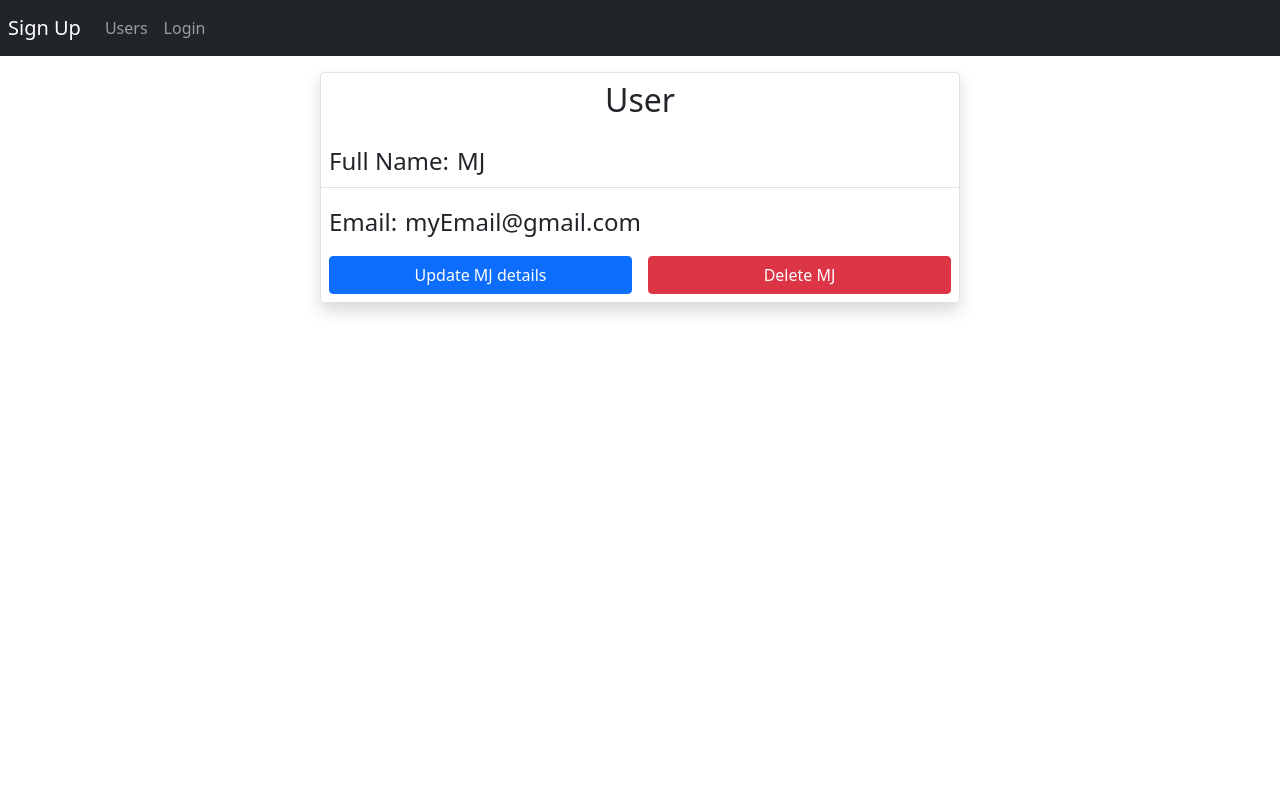
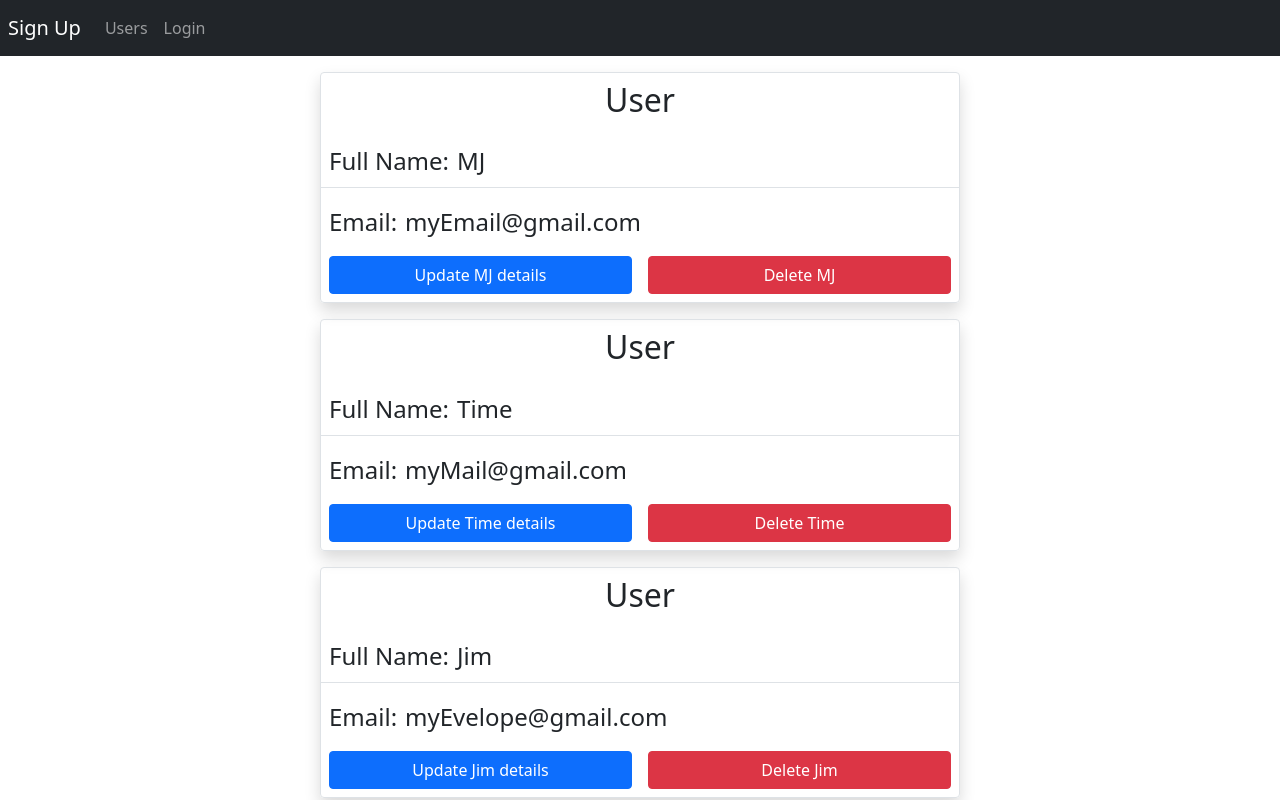
Before and after one commit to Monoametsi/react-tut, a React (Create React App) app: page /users in a window 1280 px wide. Shown: the top 800 px of the page. Built offline with nearby package versions, Linux system fonts and the light colour scheme.

Commit message:
Added changes

```diff
--- a/src/App.js
+++ b/src/App.js
@@ -6,35 +6,12 @@ import Pwd_Reset from './pages/password-reset';
 import NavBar from './components/layout/main-navigation';
 
 function App() {
-  const users = [
-    {
-      name: 'MJ',
-      email: 'myEmail@gmail.com'
-    },
-    {
-      name: 'Time',
-      email: 'myMail@gmail.com'
-    },
-    {
-      name: 'Jim',
-      email: 'myEvelope@gmail.com'
-    },
-    {
-      name: 'Bimlin',
-      email: 'student@gmail.com'
-    },
-    {
-      name: 'Rim',
-      email: 'staff@gmail.com'
-    }
-  ]
-
   return (
     <div>
       <NavBar />
       <Routes>
         <Route path="/" element={< Sign_up />} />
-        <Route path="/users" element={< Users name="MJ" email="myEmail@gmail.com" />} />
+        <Route path="/users" element={< Users />} />
         <Route path="/login" element={< Login />} />
         <Route path="/password-reset" element={< Pwd_Reset />} />
       </Routes>
--- a/src/pages/users.js
+++ b/src/pages/users.js
@@ -1,23 +1,50 @@
-function Users(prop){
+function Users(){
+	const users = [
+    {
+      name: 'MJ',
+      email: 'myEmail@gmail.com'
+    },
+    {
+      name: 'Time',
+      email: 'myMail@gmail.com'
+    },
+    {
+      name: 'Jim',
+      email: 'myEvelope@gmail.com'
+    },
+    {
+      name: 'Bimlin',
+      email: 'student@gmail.com'
+    },
+    {
+      name: 'Rim',
+      email: 'staff@gmail.com'
+    }
+  ]
+
     return (
-        <div className="d-flex border flex-column container shadow rounded p-0 w-50 my-3">
+	<div>
+	{ users.map((user) => {
+        return <div className="d-flex border flex-column container shadow rounded p-0 w-50 my-3">
             <div className="d-flex justify-content-center p-2">
                 <h2>User</h2>
             </div>
             <div className="d-flex align-items-center mb-2 border-bottom p-2">
                 <span className="fs-4 fw-light pe-2">Full Name:</span>
-                <span className="fs-4 font-weight-bold">{prop.name}</span>
+                <span className="fs-4 font-weight-bold">{user.name}</span>
             </div>
             <div className="d-flex align-items-center p-2">
                 <span className="fs-4 fw-light pe-2">Email:</span>
-                <span className="fs-4 font-weight-bold">{prop.email}</span>
+                <span className="fs-4 font-weight-bold">{user.email}</span>
             </div>
 
             <div className="btn-cont w-100 p-2 d-flex justify-content-between">
-            <button className="btn btn-primary w-50 me-2">Update {prop.name} details</button>
-            <button className="btn btn-danger w-50 ms-2">Delete {prop.name}</button>
+            <button className="btn btn-primary w-50 me-2">Update {user.name} details</button>
+            <button className="btn btn-danger w-50 ms-2">Delete {user.name}</button>
           </div>
         </div>
+	})}
+	</div>
     )
 }
 
```
Also changed, not shown: 1 other file (tests, documents, lock files or other folders).
